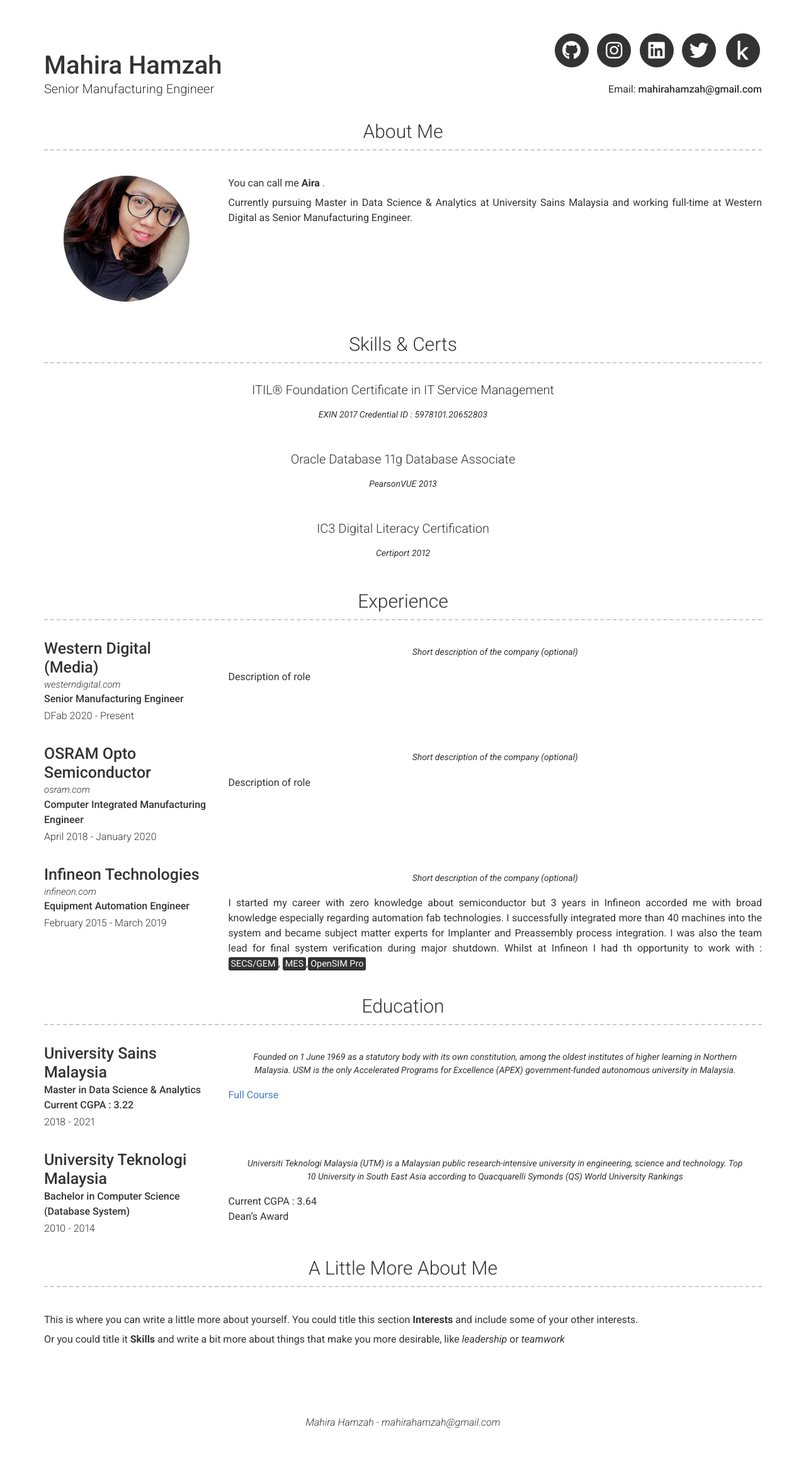
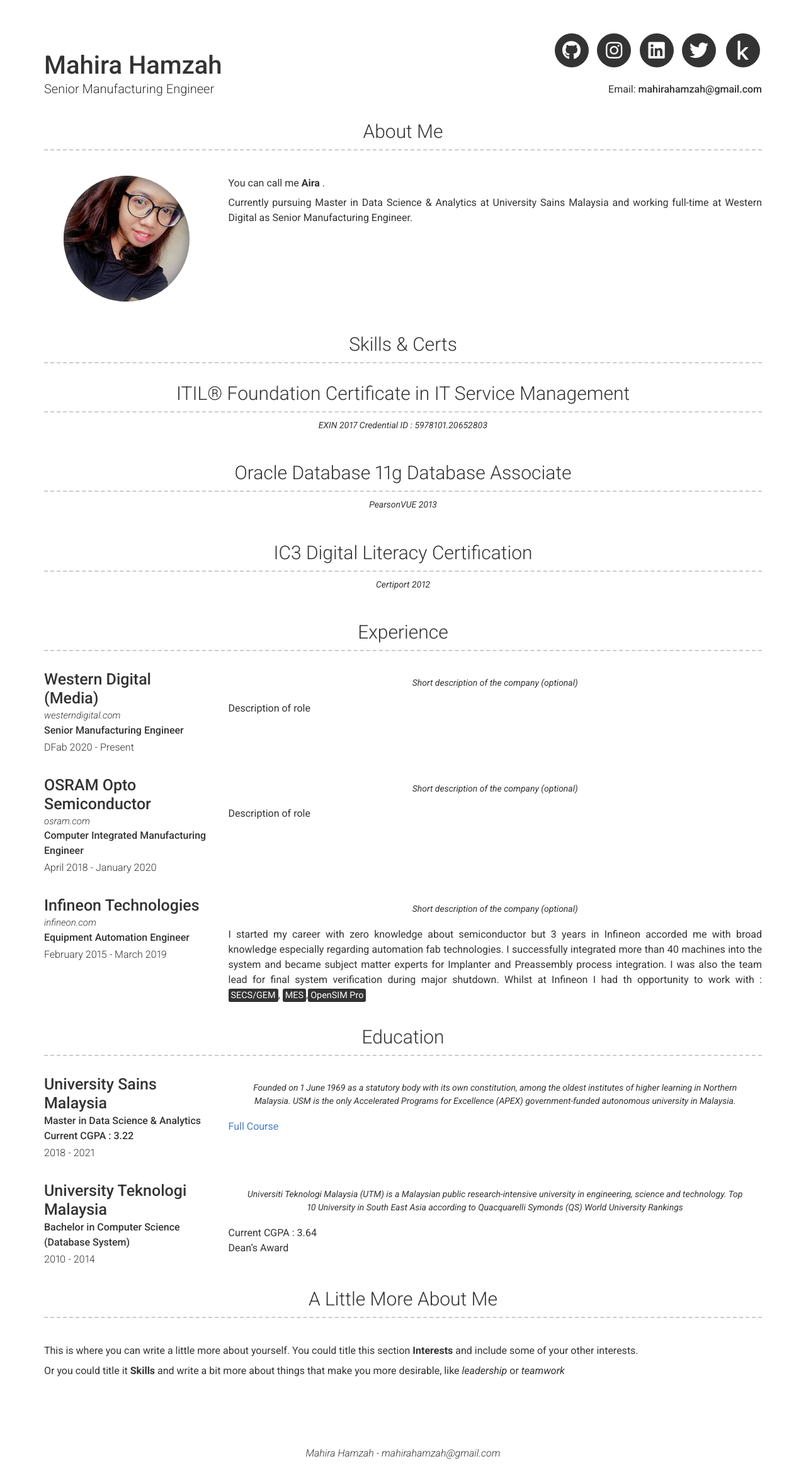
Before and after one commit to mahirahamzah/Resume, a Jekyll site: the page built from index.md, in a window 1280 px wide. Shown: the whole page at 63% size. Built offline with Jekyll 4.4.1, drawn with Linux system fonts in a browser that asks for light colours; nearby versions of some CDN libraries; before the commit the page ends 2278 px from its top, so only the background shows below that.

Commit message:
Update top-middle.html

```diff
--- a/_includes/top-middle.html
+++ b/_includes/top-middle.html
@@ -1,6 +1,6 @@
 <div class="row clearfix layout layout-top-middle">
   <div class="col-xs-12 col-print-12 details">
-    {%- if include.item.name -%}<h2>{{ include.item.name }}</h2>{%- endif -%}
+    {%- if include.item.name -%}<h3>{{ include.item.name }}</h3>{%- endif -%}
     {%- if include.item.company -%}<h4>{{ include.item.company }}</h4>{%- endif -%}
     {%- if include.item.link -%}
       {% include a.html href=include.item.link class="link" %}{{ include.item.link }}</a>
```
